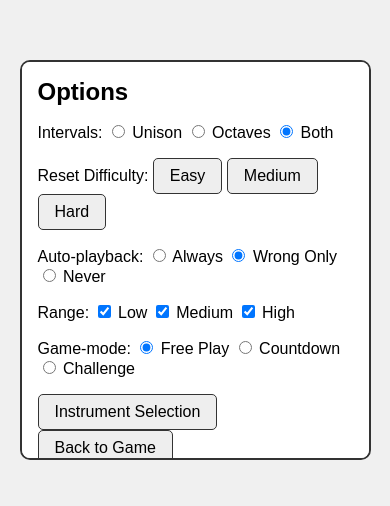
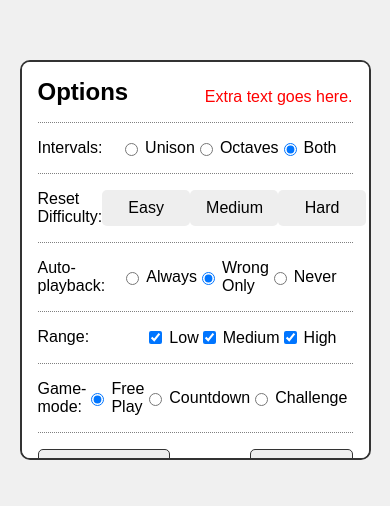
Before and after one commit to sirlukamu/intonation-trainer, a plain HTML site: page website_ui.html in a window 390 px wide. Shown: the part 162-668 px from the top of the page. Drawn offline with Linux system fonts and the light colour scheme.

Commit message:
Finish Options UI layout - error on mobile devices
The Options UI looks great on a desktop, but the text wraps and
creates multiple lines on some mobile screens. Need to find a
solution.

```diff
--- a/website_ui.html
+++ b/website_ui.html
@@ -97,6 +97,9 @@
 		margin: 2rem 0;
 		padding: 2rem;
 	    }
+	    #optionsUI {
+		gap: .5rem;
+	    }
 	    button {
 		padding: 0.5rem 1rem;
 		font-size: 1rem;
@@ -105,9 +108,51 @@
 		border-radius: 5px;
 		background: #eee;
 	    }
+	    .difficultybutton {
+		padding: 0rem 1rem;
+		border: none;
+		width: 5.5rem;
+	    }
 	    button:hover {
 		background: #ddd;
 	    }
+	    #optionsTextBar {
+		display: flex;
+		justify-content: space-between;
+		align-items: flex-end;
+	    }
+	    #optionsText {
+		color: red;
+		max-width: 70%;
+		text-align: left;
+		display: block;
+		margin-left: 1rem;
+	    }
+
+
+	    .equal-spacing {
+		display: flex;
+		justify-content: center;
+		gap: 5rem;
+	    }
+	    .option-row {
+		display: flex;
+	    }
+	    .option-row span {
+		width: 8.5rem;
+	    }
+	    .option-set {
+		margin-right: 1rem;
+		display: flex;
+		justify-content: space-between;
+		flex: 1;
+	    }
+	    .option-set label {
+		display: flex;
+		align-items: center;
+		gap: 0.25rem;
+	    }
+
 
 
 	</style>
@@ -119,6 +164,7 @@
 	    <button id="startGame">Start</button>
 	    <button class="optionsToggle">Options</button>
 	</div>
+
 	<!-- Game UI -->
 	<div id="gameUI" class="main-box hidden">
 	    <div class="game-text">
@@ -144,39 +190,60 @@
 		<button id="pauseButton" class="status-button">Pause</button>
 	    </div>
 	</div>
+
+	<!-- Options UI -->
 	<div id="optionsUI" class="main-box">
-	    <h2>Options</h2>
-	    <div>
-		Intervals:
-		<input type="radio" name="interval" value="unison"> Unison
-		<input type="radio" name="interval" value="octaves"> Octaves
-		<input type="radio" name="interval" value="both" checked> Both
+	    <div id="optionsTextBar">
+		<h2>Options</h2>
+		<span id="optionsText">Extra text goes here.</span>
 	    </div>
-	    <div>
-		Reset Difficulty:
-		<button>Easy</button>
-		<button>Medium</button>
-		<button>Hard</button>
+	    <div class="border-separator"></div>
+	    <div class="option-row">
+		<span>Intervals:</span>
+		<div class="option-set">
+		    <label><input type="radio" name="interval" value="unison"> Unison</label>
+		    <label><input type="radio" name="interval" value="octaves"> Octaves</label>
+		    <label><input type="radio" name="interval" value="both" checked> Both</label>
+		</div>
 	    </div>
-	    <div>
-		Auto-playback:
-		<input type="radio" name="playback" value="always"> Always
-		<input type="radio" name="playback" value="wrong-only" checked> Wrong Only
-		<input type="radio" name="playback" value="never"> Never
+	    <div class="border-separator"></div>
+	    <div class="option-row">
+		<span>Reset Difficulty:</span>
+		<div class="option-set">
+		    <button class="difficultybutton">Easy</button>
+		    <button class="difficultybutton">Medium</button>
+		    <button class="difficultybutton">Hard</button>
+		</div>
 	    </div>
-	    <div>
-		Range:
-		<input type="checkbox" name="range" value="low" checked> Low
-		<input type="checkbox" name="range" value="medium" checked> Medium
-		<input type="checkbox" name="range" value="high" checked> High
+	    <div class="border-separator"></div>
+	    <div class="option-row">
+		<span>Auto-playback:</span>
+		<div class="option-set">
+		    <label><input type="radio" name="playback" value="always"> Always</label>
+		    <label><input type="radio" name="playback" value="wrong-only" checked> Wrong Only</label>
+		    <label><input type="radio" name="playback" value="never"> Never</label>
+		</div>
 	    </div>
-	    <div>
-		Game-mode:
-		<input type="radio" name="gamemode" value="free-play" checked> Free Play
-		<input type="radio" name="gamemode" value="countdown"> Countdown
-		<input type="radio" name="gamemode" value="challenge"> Challenge
+	    <div class="border-separator"></div>
+	    <div class="option-row">
+		<span>Range:</span>
+		<div class="option-set">
+		    <label><input type="checkbox" name="range" value="low" checked> Low</label>
+		    <label><input type="checkbox" name="range" value="medium" checked> Medium</label>
+		    <label><input type="checkbox" name="range" value="high" checked> High</label>
+		</div>
 	    </div>
-	    <div>
+	    <div class="border-separator"></div>
+	    <div class="option-row">
+		<span>Game-mode:</span>
+		<div class="option-set">
+		    <label><input type="radio" name="gamemode" value="free-play" checked> Free Play</label>
+		    <label><input type="radio" name="gamemode" value="countdown"> Countdown</label>
+		    <label><input type="radio" name="gamemode" value="challenge"> Challenge</label>
+		</div>
+	    </div>
+	    <div class="border-separator"></div>
+	    <div class="equal-spacing">
 		<button>Instrument Selection</button>
 		<button>Back to Game</button>
 	    </div>
@@ -186,7 +253,7 @@
 	const canvas = document.getElementById("status-canvas");
 	const ctx = canvas.getContext("2d");
 	const img = new Image();
-	img.src = "./images/smiley.png";
+	img.src = "./images/musicsmiley.png";
 	img.onload = function () {
 	    ctx.drawImage(img, 0, 0, canvas.width, canvas.height);
 	};
```
Also changed, not shown: images/musicsmiley.png (added).
